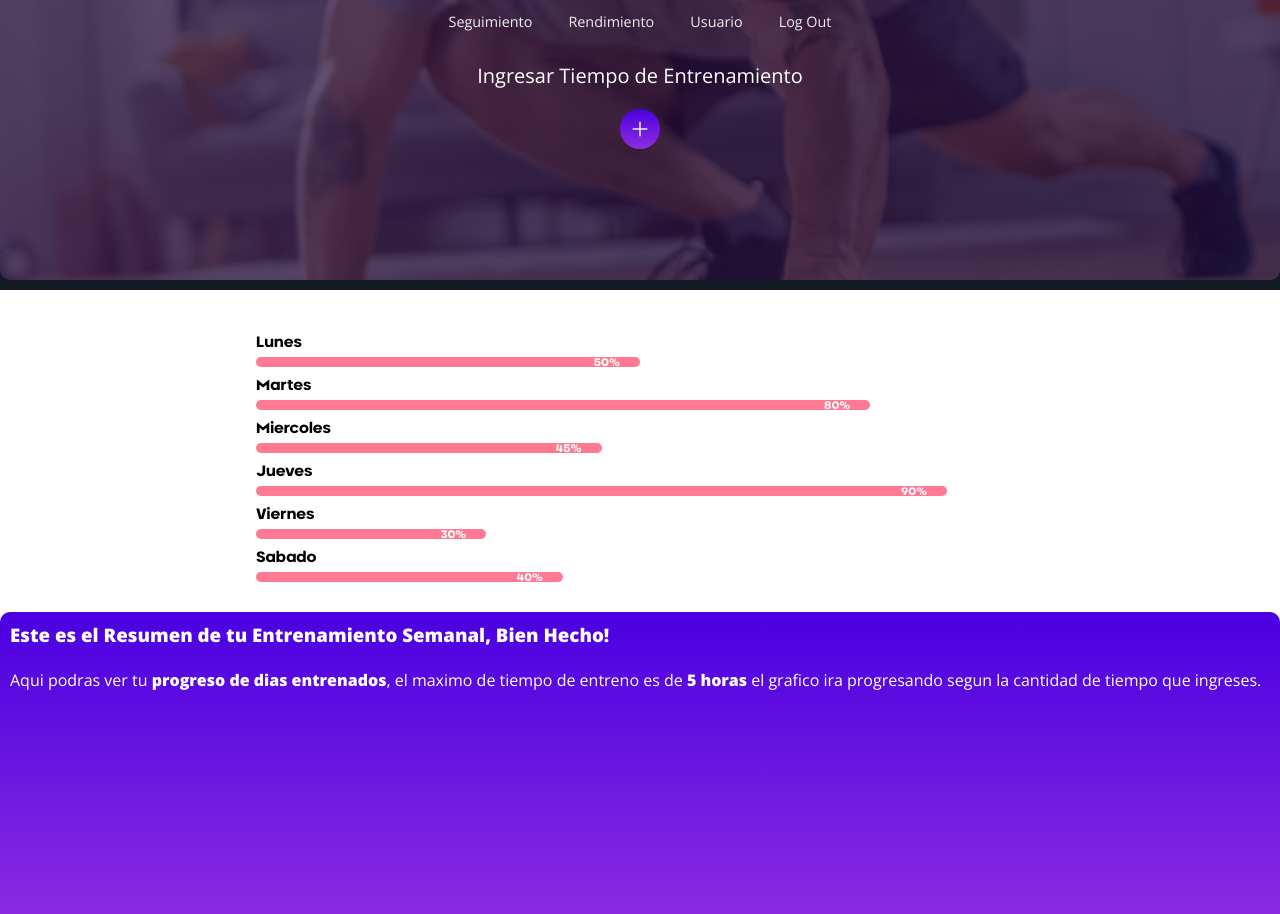
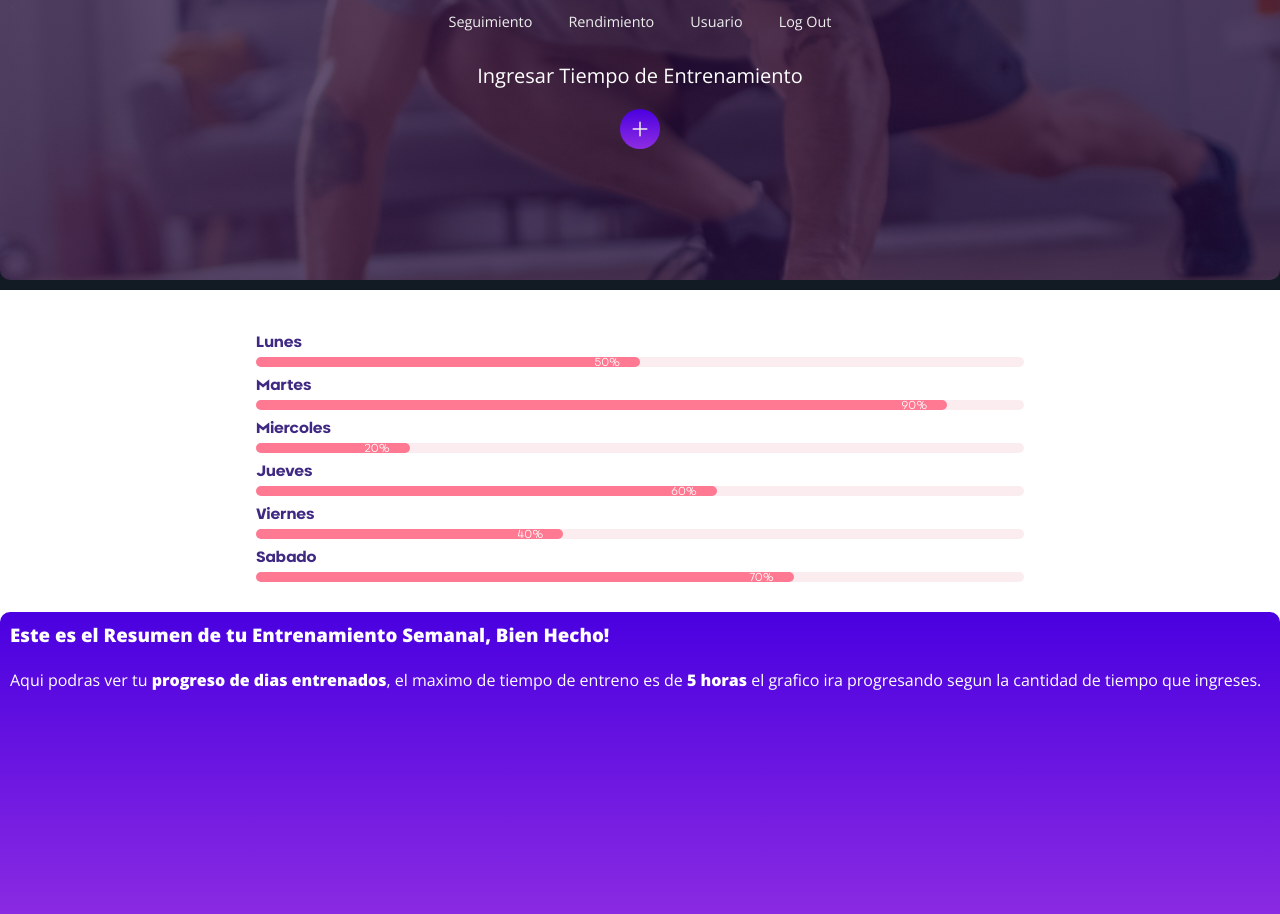
Before and after one commit to brunoEsquivel/screens, a plain HTML site: page rendimiento.html in a window 1280 px wide. Drawn offline with nearby package versions, Linux system fonts and the light colour scheme.

Commit message:
Barras Rendimiento

```diff
--- a/rendimiento.html
+++ b/rendimiento.html
@@ -70,46 +70,58 @@
             <div class="skills-area">
                 <div class="skill">
                     <div class="skill-title">Lunes</div>
-                        <div class="skill-bar"></div>
-                        <div class="dia_1 skill-fill">
-                            <span class="skill-percent">50%</span>
+                        <div class="skill-bar">
+                            <div class="dia_1 skill-fill">
+                                <span class="skill-percent">50%</span>
+                            </div>
                         </div>
                 </div>
+
                 <div class="skill">
                     <div class="skill-title">Martes</div>
-                    <div class="skill-bar"></div>
-                    <div class="dia_2 skill-fill">
-                        <span class="skill-percent">80%</span>
-                    </div>
+                        <div class="skill-bar">
+                            <div class="dia_2 skill-fill">
+                                <span class="skill-percent">90%</span>
+                            </div>
+                        </div>
                 </div>
+
                 <div class="skill">
                     <div class="skill-title">Miercoles</div>
-                    <div class="skill-bar"></div>
-                    <div class="dia_3 skill-fill">
-                        <span class="skill-percent">45%</span>
-                    </div>
+                        <div class="skill-bar">
+                            <div class="dia_3 skill-fill">
+                                <span class="skill-percent">20%</span>
+                            </div>
+                        </div>
                 </div>
+
                 <div class="skill">
                     <div class="skill-title">Jueves</div>
-                    <div class="skill-bar"></div>
-                    <div class="dia_4 skill-fill">
-                        <span class="skill-percent">90%</span>
-                    </div>
+                        <div class="skill-bar">
+                            <div class="dia_4 skill-fill">
+                                <span class="skill-percent">60%</span>
+                            </div>
+                        </div>
                 </div>
+
                 <div class="skill">
                     <div class="skill-title">Viernes</div>
-                    <div class="skill-bar"></div>
-                    <div class="dia_5 skill-fill">
-                        <span class="skill-percent">30%</span>
-                    </div>
+                        <div class="skill-bar">
+                            <div class="dia_5 skill-fill">
+                                <span class="skill-percent">40%</span>
+                            </div>
+                        </div>
                 </div>
+
                 <div class="skill">
                     <div class="skill-title">Sabado</div>
-                    <div class="skill-bar"></div>
-                    <div class="dia_6 skill-fill">
-                        <span class="skill-percent">40%</span>
-                    </div>
+                        <div class="skill-bar">
+                            <div class="dia_6 skill-fill">
+                                <span class="skill-percent">70%</span>
+                            </div>
+                        </div>
                 </div>
+
             </div>
 
 
--- a/style/style-bar-chart.css
+++ b/style/style-bar-chart.css
@@ -311,9 +311,9 @@ ul{
   cursor: pointer;
 }
 
+/* BARRITAS */
 .background-rendimiento {
   background-color: #fff;
-  z-index: -200;
 }
 
 .skills-area {
@@ -323,7 +323,6 @@ ul{
   }
 
   .skill {
-    position: relative;
     margin-bottom: 10px;
     font-family: "Neometric Extra Bold";
     font-weight: 900;
@@ -332,16 +331,15 @@ ul{
   .skill-title {
     font-size: 15px;
     margin-bottom: 5px;
-    color: #000;
+    color: #3F2983;
   }
 
   .skill-bar {
     width: 100%;
-    background-color: #000;
+    background-color: #fbecf0;
     height: 10px;
-    z-index: -1;
     border-radius: 100px;
-    position: absolute;
+    position: relative;
   }
 
   .skill-fill {
@@ -352,9 +350,11 @@ ul{
     justify-content: flex-end;
     align-items: center;
     padding-right: 20px;
+    position: absolute;
   }
 
   .skill-percent {
+    font-family: "Neometric Extra Light";;
     font-size: 11px;
   }
 
@@ -365,27 +365,27 @@ ul{
 
   .dia_2 {
     animation: dia_2 2s;
-    width: 80%;
+    width: 90%;
   }
 
   .dia_3 {
     animation: dia_3 2s;
-    width: 45%;
+    width: 20%;
   }
 
   .dia_4 {
     animation: dia_4 2s;
-    width: 90%;
+    width: 60%;
   }
 
   .dia_5 {
     animation: dia_5 2s;
-    width: 30%;
+    width: 40%;
   }
 
   .dia_6 {
     animation: dia_6 2s;
-    width: 40%;
+    width: 70%;
   }
 
   @keyframes dia_1 {
@@ -402,7 +402,7 @@ ul{
       width: 0;
     }
     to {
-      width: 80%;
+      width: 90%;
     }
   }
 
@@ -411,7 +411,7 @@ ul{
       width: 0;
     }
     to {
-      width: 45%;
+      width: 20%;
     }
   }
 
@@ -420,7 +420,7 @@ ul{
       width: 0;
     }
     to {
-      width: 90%;
+      width: 60%;
     }
   }
 
@@ -429,7 +429,7 @@ ul{
       width: 0;
     }
     to {
-      width: 30%;
+      width: 40%;
     }
   }
 
@@ -438,7 +438,7 @@ ul{
       width: 0;
     }
     to {
-      width: 40%;
+      width: 70%;
     }
   }
 
@@ -447,6 +447,8 @@ ul{
       padding: 0 5%;
     }
   }
+
+  /*------------------------------------------------*/
 
 
   .forms-container {
```
